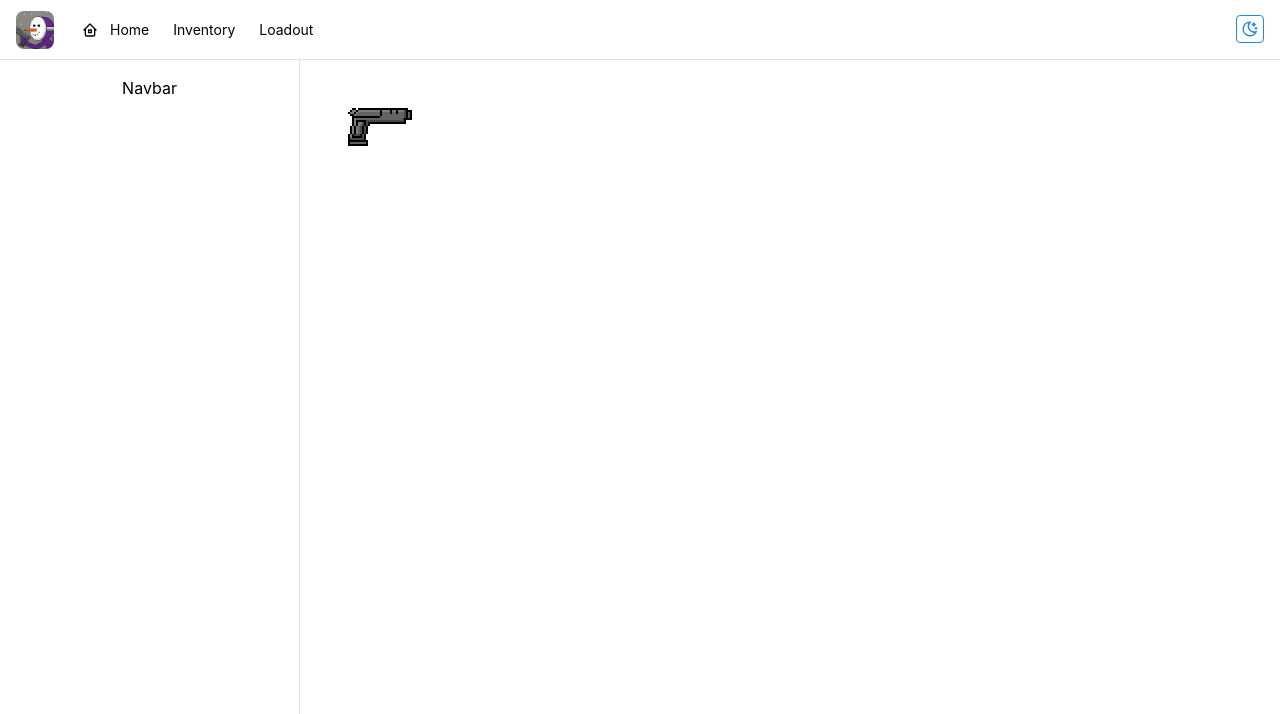
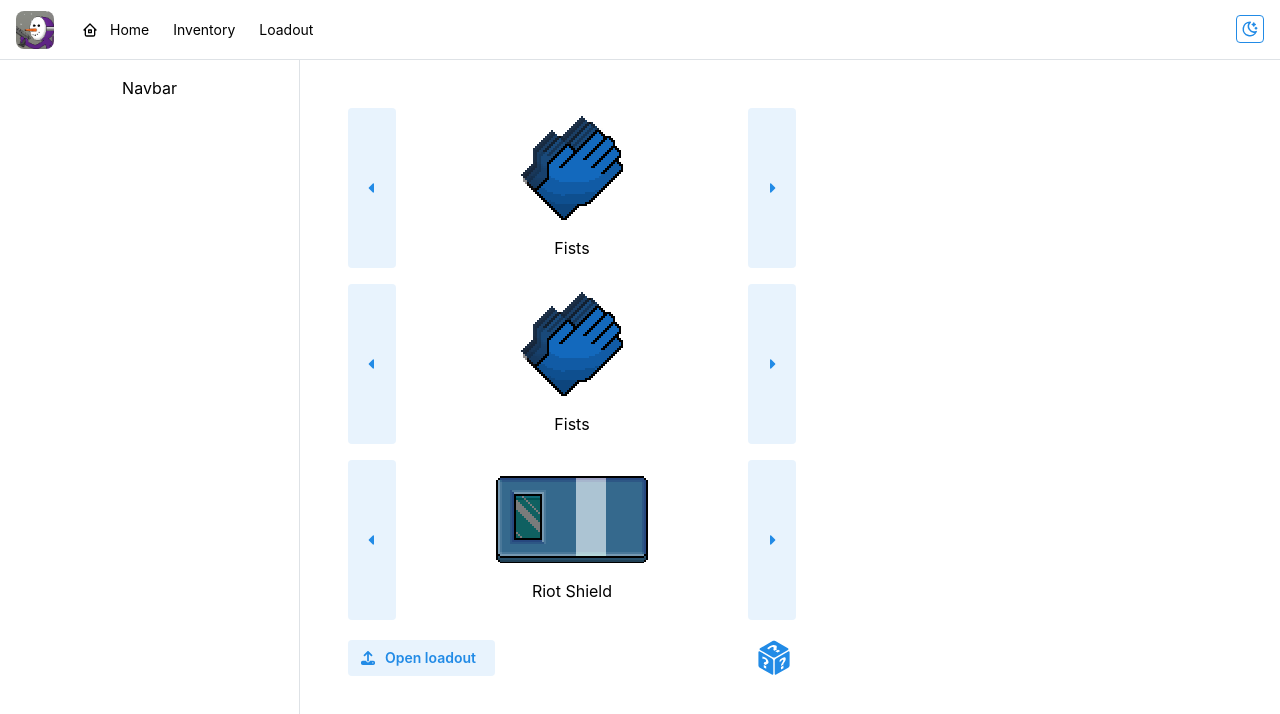
Before and after one commit to Boring-Man-Tools/Boring-Man-Tools.github.io, a React (Vite) app: page / in a window 1280 px wide. Shown: the top 714 px of the page. Built offline with nearby package versions, Linux system fonts and the light colour scheme.

Commit message:
loadout: open loadout config + modify current config + feeling lucky option
missing save option

```diff
--- a/src/App.tsx
+++ b/src/App.tsx
@@ -1,9 +1,9 @@
 import "./App.css";
-import { AppShell, Avatar, Flex, Image, NavLink } from "@mantine/core";
+import { AppShell, Avatar, Flex, NavLink } from "@mantine/core";
 import BoringLogo from "./assets/boring_tools.png";
-import Pistol from "./assets/weapons/pistol.png";
 import { TbHome2 } from "react-icons/tb";
 import { ToggleColorScheme } from "./theme/ToggleColorScheme";
+import { Loadout } from "./loadout/Loadout";
 
 export function App() {
   return (
@@ -38,12 +38,8 @@ export function App() {
       <AppShell.Navbar p="md">Navbar</AppShell.Navbar>
 
       <AppShell.Main>
-        <Weapons />
+        <Loadout />
       </AppShell.Main>
     </AppShell>
   );
 }
-
-const Weapons = () => {
-  return <Image src={Pistol} w="auto" fit="contain" />;
-};
--- /dev/null
+++ b/src/loadout/Loadout.tsx
@@ -0,0 +1,141 @@
+import {
+  ActionIcon,
+  Button,
+  FileButton,
+  Group,
+  Image,
+  Stack,
+  Text,
+} from "@mantine/core";
+import { EQUIPMENT_WEAPONS, PRIMARY_WEAPONS, WEAPONS } from "../weapons";
+import { TbCaretLeftFilled, TbCaretRightFilled } from "react-icons/tb";
+import { useState } from "react";
+import { getRandomArrayElement } from "../utils";
+import { GiPerspectiveDiceSixFacesRandom } from "react-icons/gi";
+import { FaDownload, FaUpload } from "react-icons/fa6";
+import { LoadoutConfig, RawLoadoutConfig } from "./types";
+import { createLoadoutConfigFromFile, DEFAULT_LOADOUT_CONFIG } from "./utils";
+
+const firstPrimary = PRIMARY_WEAPONS[0];
+const firstEquipment = EQUIPMENT_WEAPONS[0];
+
+export const Loadout = () => {
+  const [loadout, setLoadout] = useState<LoadoutConfig>({
+    ...DEFAULT_LOADOUT_CONFIG,
+    primary: firstPrimary.id,
+    secondary: firstPrimary.id,
+    equipment: firstEquipment.id,
+  });
+
+  const setPrimary = (weapon: number) =>
+    setLoadout({ ...loadout, primary: weapon });
+  const setSecondary = (weapon: number) =>
+    setLoadout({ ...loadout, secondary: weapon });
+  const setEquipment = (weapon: number) =>
+    setLoadout({ ...loadout, equipment: weapon });
+
+  const onRandomClick = () => {
+    setLoadout({
+      ...loadout,
+      primary: getRandomPrimaryWeapon().id,
+      secondary: getRandomPrimaryWeapon().id,
+      equipment: getRandomEquipmentWeapon().id,
+    });
+  };
+
+  const onUploadLoadout = async (config: File | null) => {
+    const loadoutConfig = await createLoadoutConfigFromFile(config);
+    setLoadout({ ...loadoutConfig });
+  };
+
+  return (
+    <Stack w="28rem" align="center">
+      <ChooseWeapon
+        type="primary"
+        weapon={loadout.primary}
+        setWeapon={setPrimary}
+      />
+      <ChooseWeapon
+        type="secondary"
+        weapon={loadout.secondary}
+        setWeapon={setSecondary}
+      />
+      <ChooseWeapon
+        type="equipment"
+        weapon={loadout.equipment}
+        setWeapon={setEquipment}
+      />
+      <Group justify="space-around" w="100%">
+        <FileButton onChange={onUploadLoadout} accept="text/loadout">
+          {(props) => (
+            <Button leftSection={<FaUpload />} variant="light" {...props}>
+              Open loadout
+            </Button>
+          )}
+        </FileButton>
+        <ActionIcon
+          ml="auto"
+          aria-label="Randomize loadout"
+          onClick={onRandomClick}
+          variant="subtle"
+          size="xl"
+        >
+          <GiPerspectiveDiceSixFacesRandom size="4rem" />
+        </ActionIcon>
+      </Group>
+    </Stack>
+  );
+};
+
+type ChooseWeaponProps = {
+  type: "primary" | "secondary" | "equipment";
+  setWeapon: (newWeaponId: number) => void;
+  weapon: number;
+};
+
+const ChooseWeapon = ({ type, weapon, setWeapon }: ChooseWeaponProps) => {
+  const weapons = type === "equipment" ? EQUIPMENT_WEAPONS : PRIMARY_WEAPONS;
+  const currentWeaponIndex = weapons.findIndex((value) => value.id === weapon);
+  const previousWeaponIndex =
+    currentWeaponIndex > 0 ? currentWeaponIndex - 1 : weapons.length - 1;
+  const nextWeaponIndex =
+    currentWeaponIndex < weapons.length - 1 ? currentWeaponIndex + 1 : 0;
+  const currentWeapon = weapons[currentWeaponIndex];
+  const previousWeapon = weapons[previousWeaponIndex];
+  const nextWeapon = weapons[nextWeaponIndex];
+
+  return (
+    <Group w="100%" h="10rem">
+      <ActionIcon
+        aria-label={`Previous ${type} weapon`}
+        variant="light"
+        h="100%"
+        w="3rem"
+        onClick={() => setWeapon(previousWeapon.id)}
+      >
+        <TbCaretLeftFilled />
+      </ActionIcon>
+      <Stack mx="auto">
+        <Image src={currentWeapon.src} w="auto" fit="contain" />
+        <Text size="md">{currentWeapon.name}</Text>
+      </Stack>
+      <ActionIcon
+        aria-label={`Next ${type} weapon`}
+        variant="light"
+        h="100%"
+        w="3rem"
+        onClick={() => setWeapon(nextWeapon.id)}
+      >
+        <TbCaretRightFilled />
+      </ActionIcon>
+    </Group>
+  );
+};
+
+function getRandomPrimaryWeapon() {
+  return getRandomArrayElement([...PRIMARY_WEAPONS]);
+}
+
+function getRandomEquipmentWeapon() {
+  return getRandomArrayElement([...EQUIPMENT_WEAPONS]);
+}
--- /dev/null
+++ b/src/loadout/types.ts
@@ -0,0 +1,13 @@
+export type RawLoadoutConfig = {
+  name: string;
+  primary: number;
+  secondary: number;
+  equipment: number;
+  isDualWield: number;
+  filepath: string;
+};
+
+export type LoadoutConfig = Omit<RawLoadoutConfig, "isDualWield"> & {
+  isDualWield: boolean;
+  isFromWindows: boolean;
+};
--- /dev/null
+++ b/src/loadout/utils.ts
@@ -0,0 +1,39 @@
+import { LoadoutConfig, RawLoadoutConfig } from "./types";
+
+export const DEFAULT_LOADOUT_CONFIG: LoadoutConfig = {
+  name: "default",
+  filepath: "loadouts\\42.loadout",
+  primary: 0,
+  secondary: 0,
+  equipment: 0,
+  isDualWield: false,
+  isFromWindows: true,
+};
+
+export async function createLoadoutConfigFromFile(
+  file: File | null,
+): Promise<LoadoutConfig> {
+  if (file === null) {
+    return DEFAULT_LOADOUT_CONFIG;
+  }
+
+  const content = await file.text();
+  // check for windows or linux
+  const isWindowsFile = content.includes("\r\n");
+  const lines = isWindowsFile ? content.split("\r\n") : content.split("\n");
+
+  const rawConfig: RawLoadoutConfig = {
+    name: lines[0],
+    primary: Number(lines[1]),
+    secondary: Number(lines[2]),
+    equipment: Number(lines[3]),
+    isDualWield: Number(lines[4]),
+    filepath: lines[5],
+  };
+
+  return {
+    ...rawConfig,
+    isDualWield: rawConfig.isDualWield === 1,
+    isFromWindows: isWindowsFile,
+  };
+}
--- /dev/null
+++ b/src/utils.ts
@@ -0,0 +1,4 @@
+export function getRandomArrayElement<T>(arr: T[]) {
+  const randomIndex = Math.floor(Math.random() * arr.length);
+  return arr[randomIndex];
+}
```
